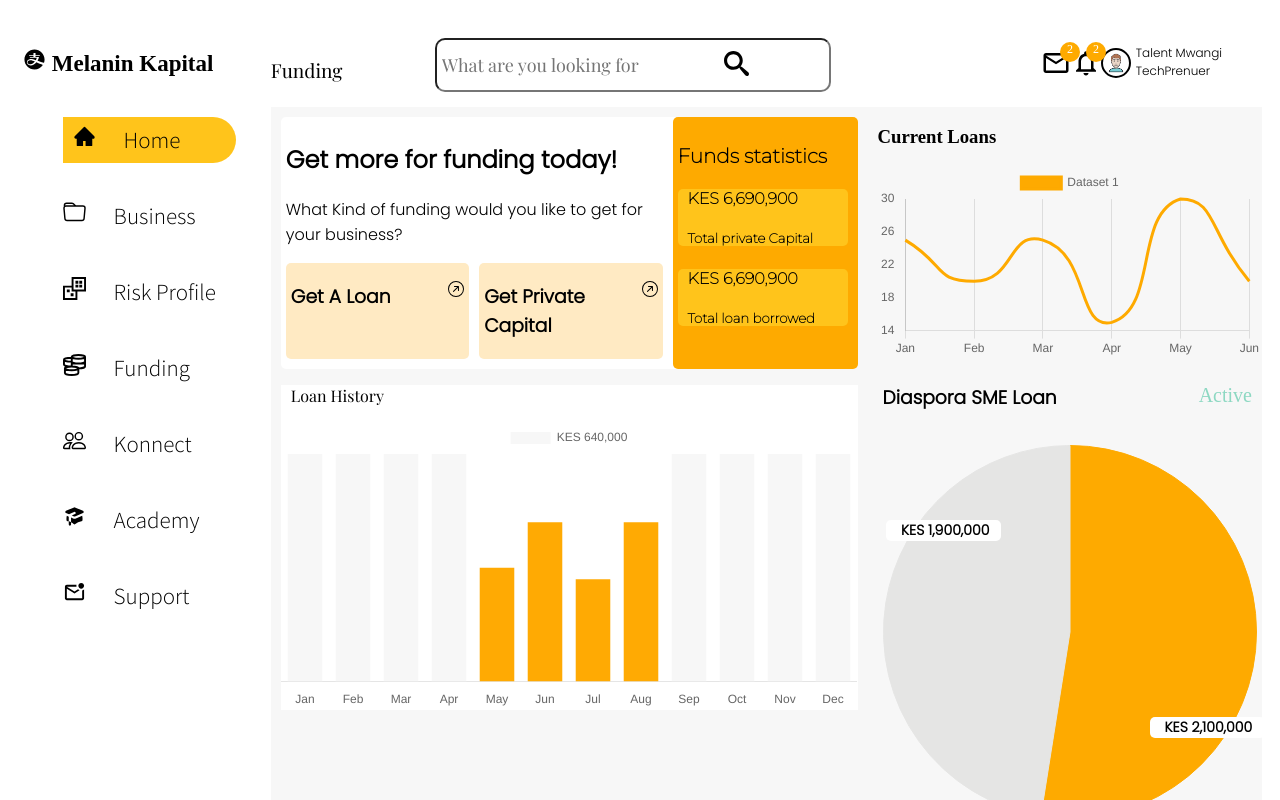
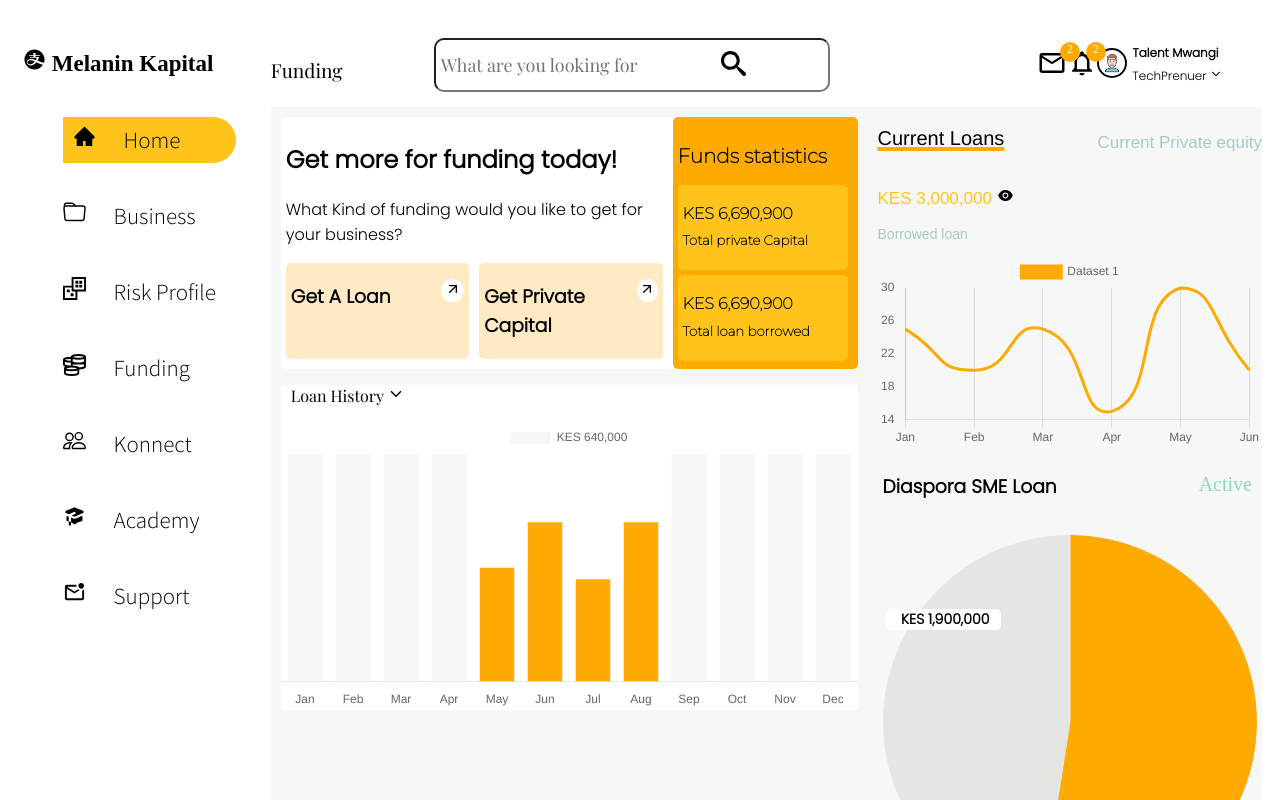
Before and after one commit to edewajosh/upgraded-octo-broccoli, a React (Create React App) app: page / in a window 1280 px wide. Shown: the top 800 px of the page. Built offline with nearby package versions, Linux system fonts and the light colour scheme; the HTML template or start-up script is replaced by a standard one; a web font is replaced by a local one.

Commit message:
styling graphs

```diff
--- a/src/components/funding/LeftContent.jsx
+++ b/src/components/funding/LeftContent.jsx
@@ -1,4 +1,4 @@
-import { BsArrowUpRightCircle } from 'react-icons/bs'
+import { FiArrowUpRight } from 'react-icons/fi'
 import BarChart from './charts/BarChart'
 
 const LeftContent = () => {
@@ -11,11 +11,11 @@
                 <div className="services">
                     <div className="loan">
                         <h3>Get A Loan</h3>
-                        <p><BsArrowUpRightCircle/></p>
+                        <p className='arrowRight'><FiArrowUpRight/></p>
                     </div>
                     <div className="capital">
                         <h3>Get Private Capital</h3>
-                        <p><BsArrowUpRightCircle/></p>
+                        <p className='arrowRight'><FiArrowUpRight/></p>
                     </div>
                 </div>
             </div>
--- a/src/components/funding/UserProfile.jsx
+++ b/src/components/funding/UserProfile.jsx
@@ -1,4 +1,5 @@
 import { MdOutlineEmail, MdOutlineNotificationsNone } from 'react-icons/md'
+import { IoIosArrowDown } from 'react-icons/io';
 
 import userIcon  from '../../assets/userIcon.png'
 
@@ -10,8 +11,8 @@
         <div className='account'>
             <img className='userImage' src={userIcon} alt='user' />
             <div className='accountDetails'>
-              <p>Talent Mwangi</p>
-              <p>TechPrenuer</p>
+              <p className='name'>Talent Mwangi</p>
+              <p>TechPrenuer <IoIosArrowDown /></p>
             </div>
         </div>
         <p className='email'>2</p>
--- a/src/components/funding/charts/BarChart.jsx
+++ b/src/components/funding/charts/BarChart.jsx
@@ -9,6 +9,7 @@
     Legend,
   } from 'chart.js';
 
+  import { IoIosArrowDown } from 'react-icons/io';
 
 ChartJS.register(
     CategoryScale,
@@ -57,7 +58,7 @@
     };
     return (
         <div className="barchart">
-            <p className="barchartTitle">Loan History</p>
+            <p className="barchartTitle">Loan History <IoIosArrowDown /></p>
             <Bar options={options} data={data} />
         </div>
     )
--- a/src/components/funding/charts/LineChart.jsx
+++ b/src/components/funding/charts/LineChart.jsx
@@ -9,6 +9,8 @@
   Tooltip,
   Legend,
 } from 'chart.js';
+
+import { AiFillEye } from 'react-icons/ai';
 
 ChartJS.register(
   CategoryScale,
@@ -57,8 +59,15 @@
     ],
   };
   return (
-    <div>
-      <h3>Current Loans</h3>
+    <div className="lineChart">
+      <div className="lineChartTitle">
+        <p className="currentLoan">Current Loans</p>
+        <p className="privateEquity">Current Private equity</p>
+      </div>
+      <div className="lineChartAmount">
+        <p className="mbecha">KES 3,000,000 <span><AiFillEye /></span></p>
+        <p className="deni">Borrowed loan</p>
+      </div>
       <Line options={options} data={data}/>
     </div>
   )
--- a/src/index.css
+++ b/src/index.css
@@ -154,12 +154,15 @@
 .leftContent .container .secondcontainer .privatecapital{
   background-color: #ffc41b;
   border-radius: 5px;
-  padding-left: 10px;
+  padding: 5px 10px 5px 5px;
+  line-height: 5px;
 }
 .leftContent .container .secondcontainer .loanborrowed{
   background-color: #ffc41b;
   border-radius: 5px;
-  padding-left: 10px;
+  margin-top: 5px;
+  padding: 5px 10px 5px 5px;
+  line-height: 5px;
 }
 .leftContent .container .secondcontainer .h2{
   font-size: 25px;
@@ -286,6 +289,10 @@
   right: 13em;
   bottom: 1.5em;
 }
+
+.accountDetails .name{
+  font-weight: bolder;
+}
 .bar{
   border-radius: 5px;
 }
@@ -294,3 +301,44 @@
   font-size: medium;
   padding-left: 10px;
 }
+
+.lineChart .lineChartTitle{
+  display: flex;
+  justify-content: space-between;
+}
+.lineChart .lineChartTitle .currentLoan{
+  font-family: 'Franklin Gothic Medium', 'Arial Narrow', Arial, sans-serif;
+  font-size: 20px;
+  text-decoration: underline #feaa00;
+  text-decoration-thickness: 0.2em;
+}
+
+.lineChart .lineChartTitle .privateEquity{
+  font-family: Arial, Helvetica, sans-serif;
+  font-size: 17px;
+  padding-top: 0.5em;
+  color: #a5caca;
+}
+
+.lineChart .lineChartAmount .mbecha{
+  font-family: Arial, Helvetica, sans-serif;
+  font-size: 17px;
+  color: #ffc41b;
+}
+.lineChart .lineChartAmount .mbecha span{
+  color: #000000;
+}
+
+.lineChart .lineChartAmount .deni{
+  font-family: Arial, Helvetica, sans-serif;
+  color: #a5caca;
+  font-size: 14px;
+}
+
+.arrowRight{
+  width: 23px;
+  height: 23px;
+  border-radius: 50%;
+  background-color: #ffffff;
+  text-align: center;
+}
```
